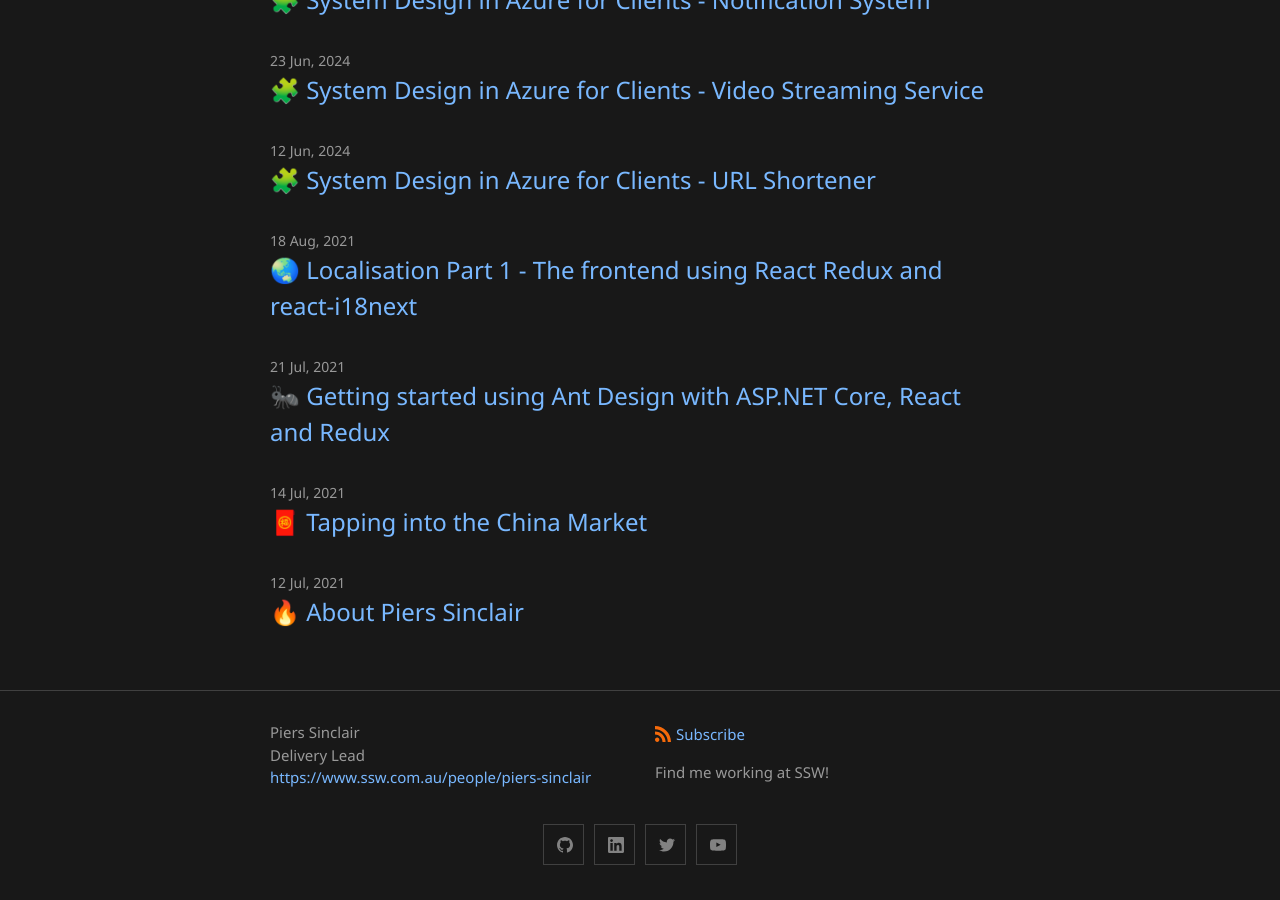
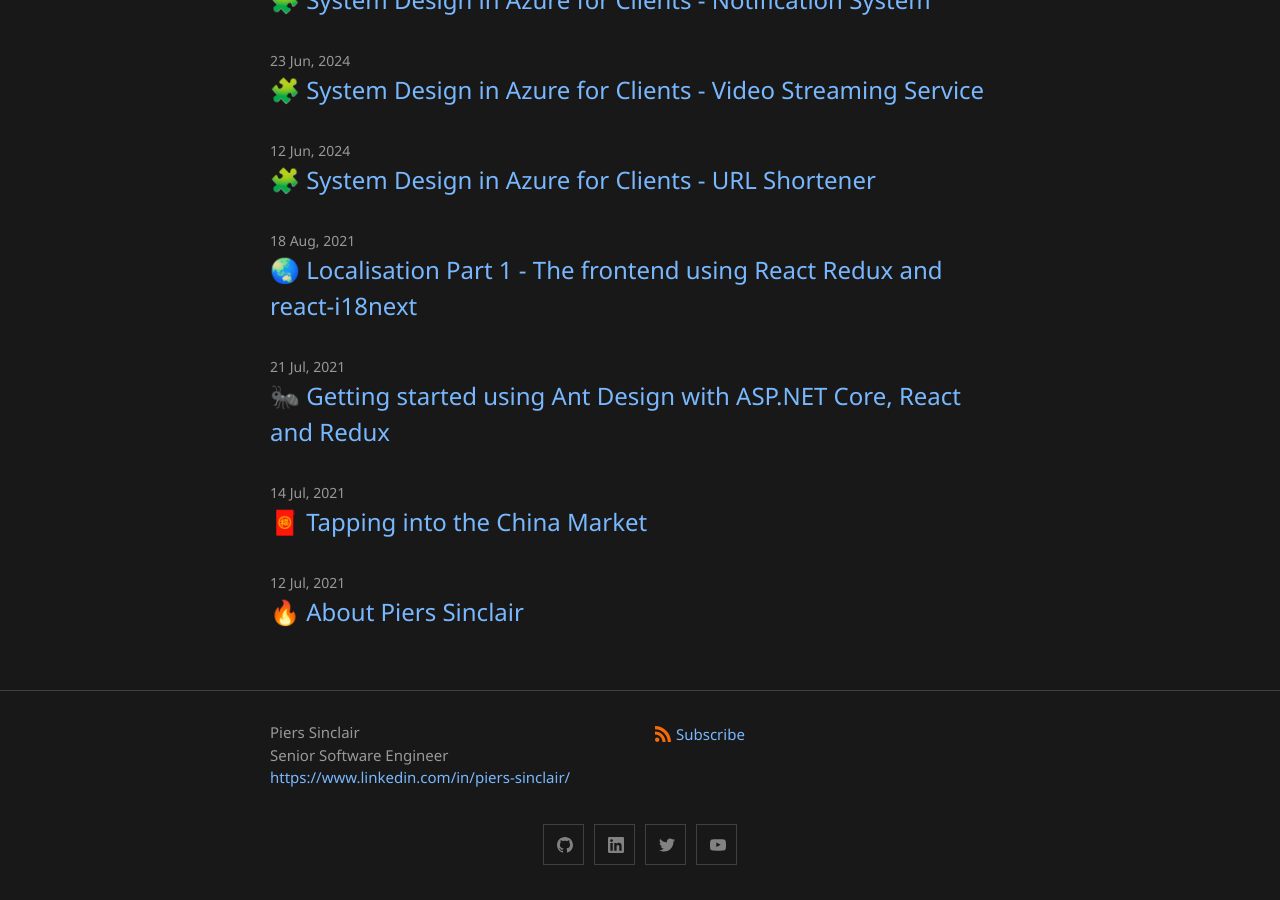
Before and after one commit to piers-sinclair/pierssinclair.github.io, a Jekyll site: the page built from index.markdown, in a window 1280 px wide and 900 px high, scrolled down 724 px. Built offline with Jekyll 4.4.1, drawn with Linux system fonts in a browser that asks for light colours.

Commit message:
Update _config.yml

```diff
--- a/_config.yml
+++ b/_config.yml
@@ -21,10 +21,9 @@
 title: Piers Sinclair
 author:
   name: Piers Sinclair
-  jobTitle: Delivery Lead
-  website: https://www.ssw.com.au/people/piers-sinclair
+  jobTitle: Senior Software Engineer
+  website: https://www.linkedin.com/in/piers-sinclair/
 description: >- # this means to ignore newlines until "baseurl:"
-  Find me working at SSW!
 
 show_excerpts: false # set to true to show excerpts on the homepage
 url: "https://www.piers-sinclair.com" # the base hostname & protocol for your site, e.g. http://example.com
```
